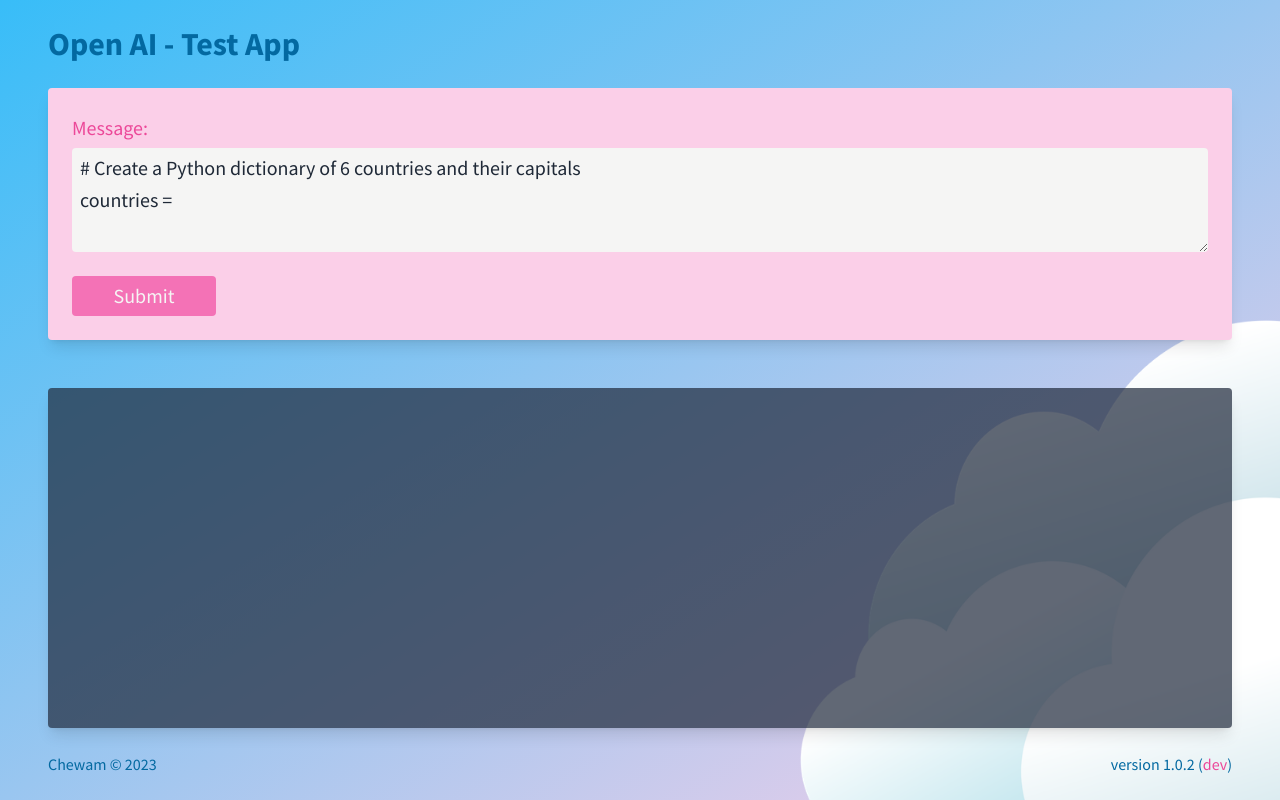
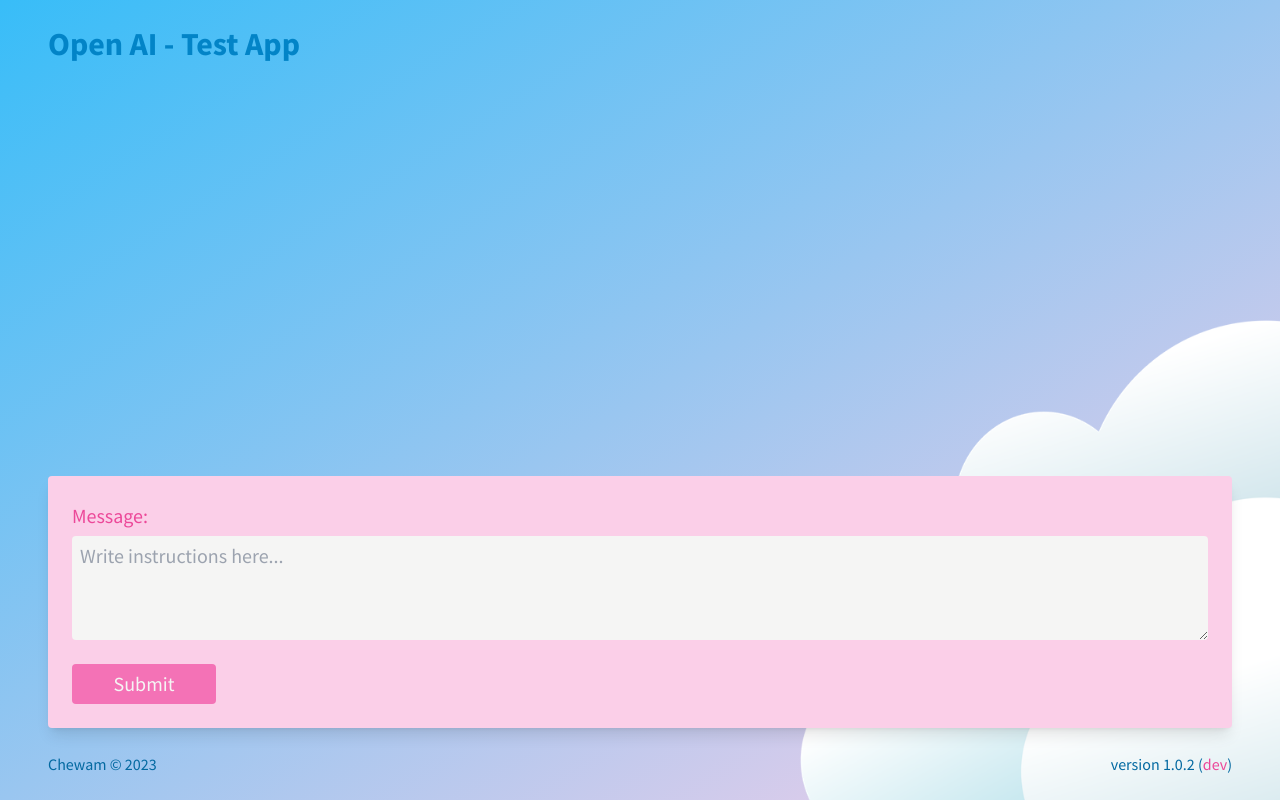
Before and after one commit to chewam/openai, a Next.js app: page / in a window 1280 px wide. Built offline with nearby package versions, Linux system fonts and the light colour scheme.

Commit message:
feat: chat mode

```diff
--- /dev/null
+++ b/src/app/chat-context.tsx
@@ -0,0 +1,37 @@
+"use client"
+
+import { createContext, useMemo, useState } from "react"
+import type { ChatCompletionRequestMessage } from "openai"
+
+export type Message = {
+  metadata: {
+    creationDate: Date
+  }
+  data: ChatCompletionRequestMessage
+}
+
+export type ChatContext = {
+  status?: "loading"
+  messages: Message[]
+  setMessages: (messages: Message[]) => void
+}
+
+export const ChatContext = createContext<ChatContext>({
+  messages: [],
+  setMessages: () => null,
+})
+
+export const ChatContextProvider = ({
+  children,
+}: {
+  children: React.ReactNode
+}) => {
+  const [messages, setMessages] = useState<Message[]>([])
+
+  const value = useMemo(
+    () => ({ messages, setMessages }),
+    [messages, setMessages]
+  )
+
+  return <ChatContext.Provider value={value}>{children}</ChatContext.Provider>
+}
--- a/src/app/globals.css
+++ b/src/app/globals.css
@@ -38,7 +38,7 @@
   }
 
   h1 {
-    @apply container mx-auto px-12 text-xl text-sky-700;
+    @apply container mx-auto px-12 text-xl text-sky-600;
   }
 
   button, button[type="submit"] {
@@ -52,6 +52,7 @@
     relative
     items-center
     justify-center
+    transition-all
     focus:shadow-lg
     active:enabled:shadow
     hover:enabled:shadow-lg
@@ -128,19 +129,37 @@
     @apply fill-stone-100 text-slate-400;
   }
 
+  .messages {
+    @apply
+      flex
+      flex-col
+      flex-1
+      gap-4
+      p-1
+      ;
+      /* bg-pink-50 */
+  }
+
   .message {
     @apply
-    p-12
+    p-3
     flex-1
     rounded
-    text-sm
     relative
     shadow-lg
     overflow-auto
+    bg-slate-50
     whitespace-pre-wrap
-    bg-slate-800/70
-    text-neutral-200
+    text-neutral-500
     ;
+  }
+
+  .message.user {
+    @apply mr-48 bg-blue-100;
+  }
+
+  .message.assistant {
+    @apply ml-48 bg-green-100;
   }
 
   .message pre {
--- a/src/app/page.tsx
+++ b/src/app/page.tsx
@@ -1,13 +1,13 @@
 import Form from "@/ui/form"
-import Message from "@/ui/message"
-import { FormDataContextProvider } from "./form-data-context"
+import Messages from "@/ui/messages"
+import { ChatContextProvider } from "./chat-context"
 
 const Page = () => (
   <main>
-    <FormDataContextProvider>
+    <ChatContextProvider>
+      <Messages />
       <Form />
-      <Message />
-    </FormDataContextProvider>
+    </ChatContextProvider>
   </main>
 )
 
--- a/src/lib/openai.ts
+++ b/src/lib/openai.ts
@@ -1,20 +1,20 @@
 import { Configuration, OpenAIApi } from "openai"
+
+import type { ChatCompletionRequestMessage } from "openai"
 
 const configuration = new Configuration({
   apiKey: process.env.OPENAI_API_KEY,
+  organization: process.env.OPENAI_API_ORG_ID,
 })
 
 const openai = new OpenAIApi(configuration)
 
-export default async function useOpenAI(prompt: string) {
-  const completion = await openai.createCompletion({
-    prompt,
-    top_p: 1.0,
-    temperature: 0,
-    max_tokens: 256,
-    presence_penalty: 0,
-    frequency_penalty: 0,
-    model: "code-davinci-002",
+export default async function useOpenAI(
+  messages: ChatCompletionRequestMessage[]
+) {
+  const completion = await openai.createChatCompletion({
+    messages,
+    model: "gpt-3.5-turbo",
   })
-  return completion.data.choices[0].text
+  return completion.data.choices[0].message
 }
--- a/src/pages/api/openai.ts
+++ b/src/pages/api/openai.ts
@@ -8,16 +8,11 @@ export default async function handler(
 ) {
   const { body } = req
 
-  const prompt = Array.isArray(body.prompt) ? body.prompt[0] : body.prompt || ""
-
-  if (prompt.length) {
-    try {
-      const result = await openAI(prompt)
-      res.status(200).json({ result })
-    } catch (error) {
-      res.status(503).json({ error })
-    }
-  } else {
-    res.status(422).send({ error: "Argument is missing." })
+  try {
+    const result = await openAI(body)
+    res.status(200).json({ result })
+  } catch (error) {
+    console.log(error)
+    res.status(503).send({ error: "failed to load data" })
   }
 }
--- a/src/ui/form.tsx
+++ b/src/ui/form.tsx
@@ -3,23 +3,16 @@
 import React, { useContext, useState } from "react"
 import { useForm } from "react-hook-form"
 
-import { FormDataContext } from "@/app/form-data-context"
+import { ChatContext, type Message } from "@/app/chat-context"
 import Timer from "./timer"
+import type { ChatCompletionRequestMessage } from "openai"
 
 type FormData = { prompt: string }
 
-const defaultPrompt =
-  "# Create a Python dictionary of 6 countries and their capitals\ncountries = "
-
-const Form = () => {
-  const { register, handleSubmit } = useForm<FormData>()
-  const [prompt, setPrompt] = useState<string>(defaultPrompt)
-  const { formData, setFormData } = useContext(FormDataContext)
-
-  async function getOpenAIResponse(data: FormData) {
+async function getOpenAIResponse(messages: ChatCompletionRequestMessage[]) {
   const response = await fetch("/api/openai", {
     method: "POST",
-      body: JSON.stringify(data),
+    body: JSON.stringify(messages),
     headers: { "Content-Type": "application/json" },
   })
 
@@ -30,13 +23,36 @@ const Form = () => {
   }
 }
 
+const Form = () => {
+  const [prompt, setPrompt] = useState<string>("")
+  const { register, handleSubmit } = useForm<FormData>()
+  const { messages, setMessages } = useContext(ChatContext)
+
   const onSubmit = async (data: FormData) => {
-    setFormData({ status: "loading" })
+    const message = {
+      data: {
+        role: "user",
+        content: data.prompt,
+      },
+      metadata: { creationDate: new Date() },
+    } as Message
+
+    const allMessages = [...messages, message]
+
+    setMessages(allMessages)
+    setPrompt("")
+
     try {
-      const { result } = await getOpenAIResponse(data)
-      setFormData({ message: result })
+      const trimMessages = allMessages.map(({ data }) => data)
+      const { result } = await getOpenAIResponse(trimMessages)
+      const botMessage = {
+        data: result,
+        metadata: { creationDate: new Date() },
+      } as Message
+
+      setMessages([...allMessages, botMessage])
     } catch (error) {
-      setFormData({ status: "error" })
+      console.log(error)
     }
   }
 
@@ -53,9 +69,7 @@ const Form = () => {
         />
       </label>
       <div className="flex items-center">
-        <button type="submit" disabled={formData.status === "loading"}>
-          Submit
-        </button>
+        <button type="submit">Submit</button>
         <Timer />
       </div>
     </form>
--- a/src/ui/message.tsx
+++ b/src/ui/message.tsx
@@ -1,38 +1,21 @@
 "use client"
 
-import { useContext } from "react"
-import SyntaxHighlighter from "react-syntax-highlighter"
-import { tomorrowNight } from "react-syntax-highlighter/dist/cjs/styles/hljs"
+import { format } from "date-fns"
 
-import Spinner from "@/ui/spinner"
-import { FormDataContext } from "@/app/form-data-context"
+import type { Message } from "@/app/chat-context"
 
-const LoadingMask = () => (
-  <div className="loading-mask">
-    <Spinner />
-  </div>
-)
-
-const Error = () => (
-  <div>
-    <p>An error occured !</p>
-    <p>There was something wrong server side. Please try again later.</p>
-  </div>
-)
-
-const Message = () => {
-  const { formData } = useContext(FormDataContext)
+const Message = ({
+  message: {
+    data: { content, role },
+    metadata: { creationDate },
+  },
+}: {
+  message: Message
+}) => {
   return (
-    <div className="message">
-      {formData.status === "loading" && <LoadingMask />}
-      {formData.status === "error" && <Error />}
-      <SyntaxHighlighter
-        wrapLongLines={true}
-        language="javascript"
-        style={tomorrowNight}
-      >
-        {formData.message || ""}
-      </SyntaxHighlighter>
+    <div className={`message ${role}`}>
+      <div>{content}</div>
+      <div className="text-right text-sm">{format(creationDate, "PPPppp")}</div>
     </div>
   )
 }
--- /dev/null
+++ b/src/ui/messages.tsx
@@ -0,0 +1,21 @@
+"use client"
+
+import { ChatContext } from "@/app/chat-context"
+import { useContext } from "react"
+import Message from "./message"
+
+const Messages = () => {
+  const { messages } = useContext(ChatContext)
+
+  return (
+    <ul className="messages">
+      {messages.map((message, i) => (
+        <li key={i}>
+          <Message message={message} />
+        </li>
+      ))}
+    </ul>
+  )
+}
+
+export default Messages
--- a/src/ui/timer.tsx
+++ b/src/ui/timer.tsx
@@ -1,5 +1,6 @@
-import { FormDataContext } from "@/app/form-data-context"
 import { useContext, useEffect, useRef, useState } from "react"
+
+import { ChatContext } from "@/app/chat-context"
 
 const format = (count: number) => {
   const dt = new Date(0)
@@ -15,9 +16,7 @@ const Timer = () => {
   const [count, setCount] = useState(0)
   const interval = useRef<NodeJS.Timeout | null>(null)
   const countRef = useRef(count)
-  const {
-    formData: { status },
-  } = useContext(FormDataContext)
+  const { status } = useContext(ChatContext)
 
   useEffect(() => {
     if (status === "loading" && !interval.current) {
```
Also changed, not shown: package.json (+6 -5 lines), 1 other file (tests, documents, lock files or other folders). Lines whose indentation alone changed are shown as unchanged.
